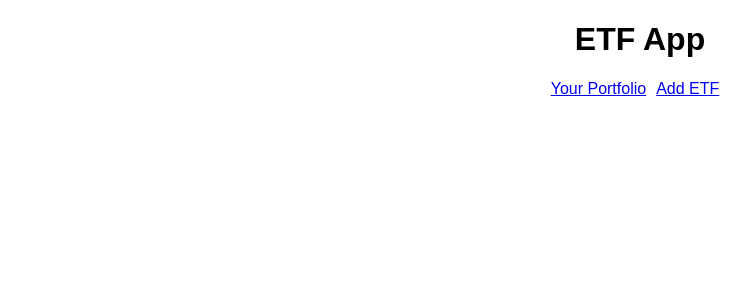
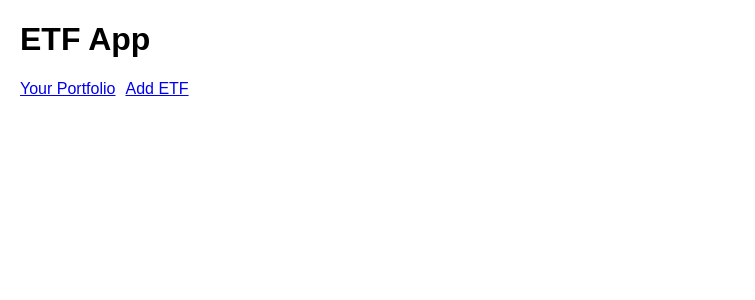
Before and after one commit to psnider30/asset-deck-iex-client, a React (Create React App) app: page / in a window 1280 px wide. Shown: the top 300 px of the page, without its empty margins (0-755 px from the left). Built offline with nearby package versions, Linux system fonts and the light colour scheme.

Commit message:
Comment out text-align: center and add margin-left: 20px

```diff
--- a/src/App.css
+++ b/src/App.css
@@ -1,5 +1,5 @@
 .App {
-  text-align: center;
+  /* text-align: center; */
 }
 
 .App-logo {
--- a/src/EtfDeck.js
+++ b/src/EtfDeck.js
@@ -15,15 +15,15 @@ export default class EtfDeck extends Component {
     };
   }
 
-  componentWillMount = () => {
-    this.setState({
-      etfs: [
-        ...this.state.etfs,
-        {id: uuidV4(), symbol: 'SPY', name: 'S&P 500',
-        assetClass: 'Equity', region: 'North America'}
-      ]
-    })
-  }
+  // componentWillMount = () => {
+  //   this.setState({
+  //     etfs: [
+  //       ...this.state.etfs,
+  //       {id: uuidV4(), symbol: 'SPY', name: 'S&P 500',
+  //       assetClass: 'Equity', region: 'North America'}
+  //     ]
+  //   })
+  // }
 
   addEtf = (etf) => {
     this.setState({
--- a/src/index.css
+++ b/src/index.css
@@ -1,5 +1,5 @@
 body {
-  margin: 0;
+  margin-left: 20px;
   padding: 0;
   font-family: sans-serif;
 }
```
Also changed, not shown: src/reducers/manageEtfs.js (line endings or trailing spaces).
